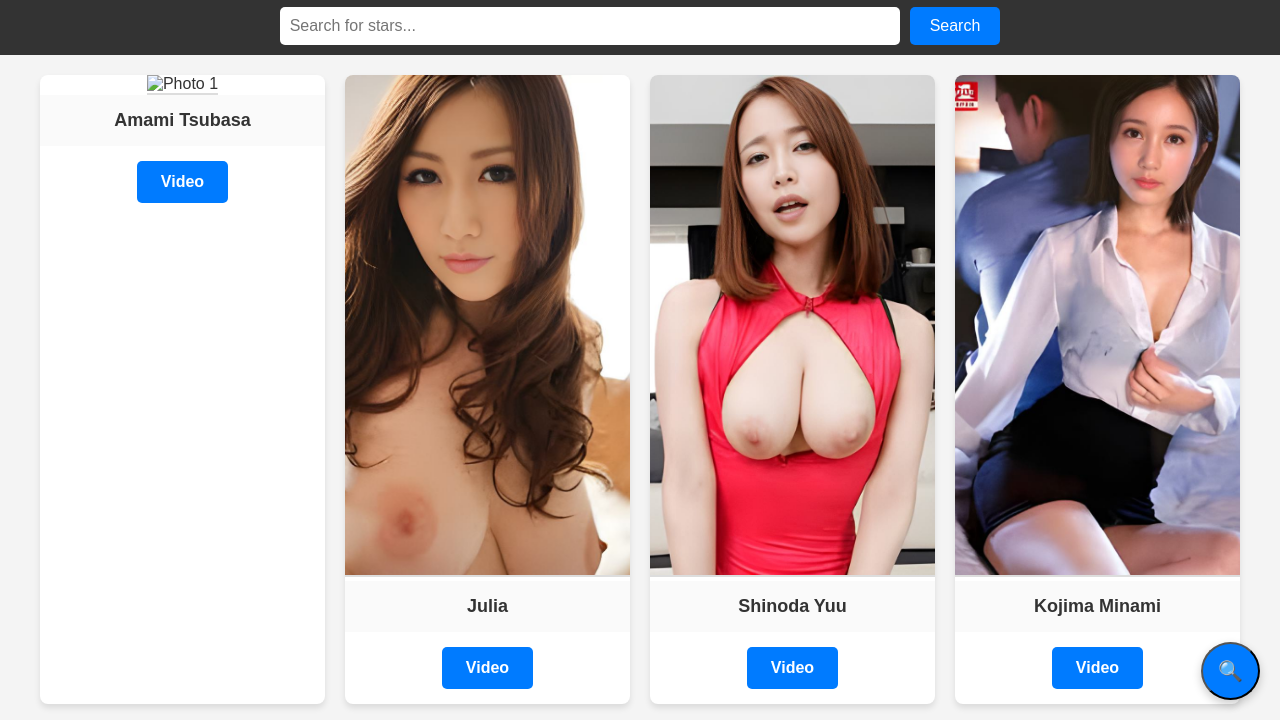
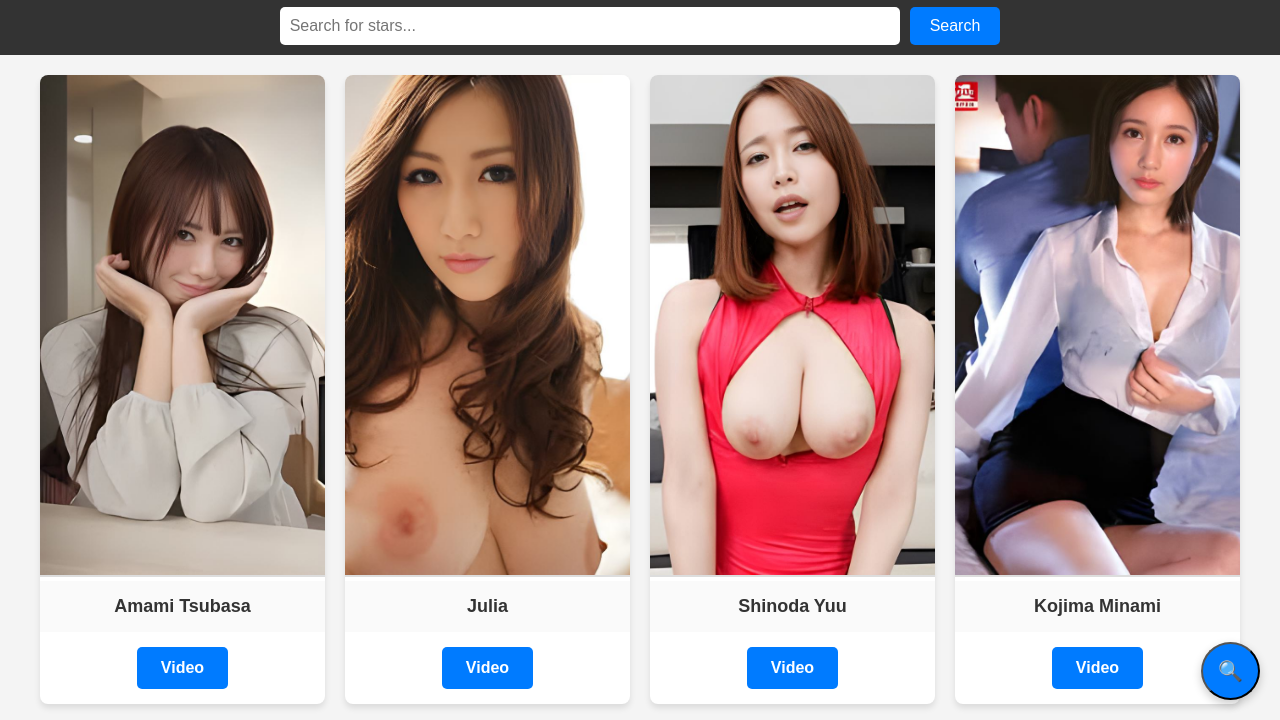
Before and after one commit to yoo2223/jav4u-website, a plain HTML site: page stars.html in a window 1280 px wide. Shown: the part 80-800 px from the top of the page. Drawn offline with Linux system fonts and the light colour scheme; files whose address does not match are found by name.

Commit message:
Update stars.html

```diff
--- a/stars.html
+++ b/stars.html
@@ -313,9 +313,9 @@ footer {
     <div class="gallery" id="gallery">
         <!-- Photo Item 1 -->
         <div class="photo-item" >
-            <img src="/meow/photos/download.jpg"alt="Photo 1">
+            <img src="/photos/download.jpg"alt="Photo 1">
             <h3>Amami Tsubasa</h3>
-            <a href="/meow/star videos/Amami Tsubasa.html" target="_blank" class="video-button">Video</a>
+            <a href="/star videos/Amami Tsubasa.html" target="_blank" class="video-button">Video</a>
         </div>
 
         <!-- Photo Item 2 -->
```
